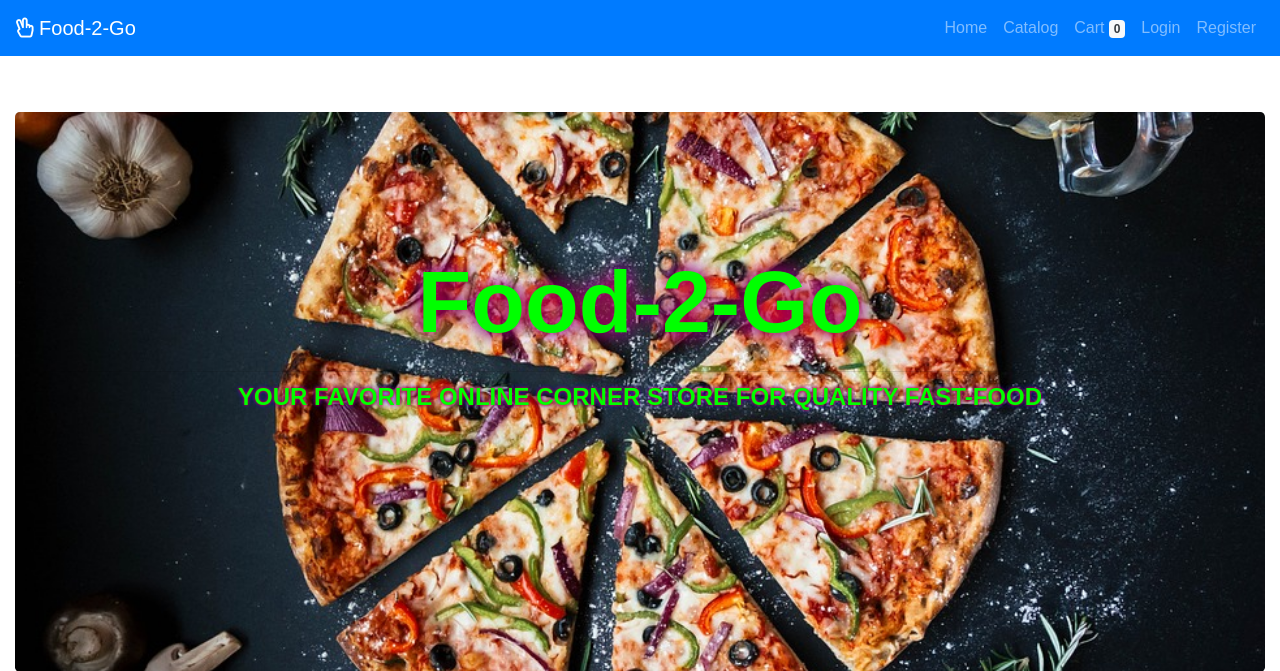
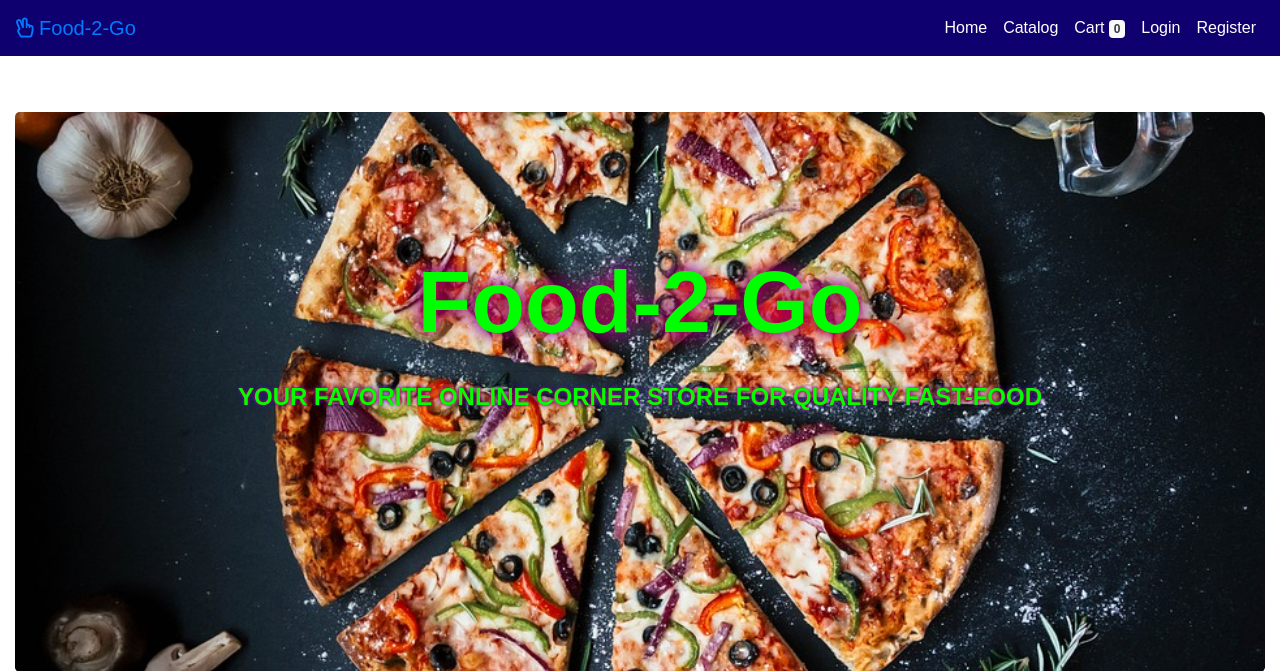
Before and after one commit to roycorado/foodtogo, a PHP site: page /app/views/home.php in a window 1280 px wide. Shown: the top 671 px of the page. Run offline with PHP 8.4, Linux system fonts and the light colour scheme; data that the repository does not hold is empty; some libraries are stand-ins or nearby versions.

Commit message:
minor update to css styling

```diff
--- a/app/assets/css/style.css
+++ b/app/assets/css/style.css
@@ -7,10 +7,6 @@
 }
 
 
-.card-img-top {
-    height: 130px;
-    object-fit: cover;
-}
 
 /*jumbotron styling*/
 .jumbotroncss {
@@ -87,7 +83,6 @@
 
 
 
-
 .card-img-top {
     height: 130px;
     object-fit: cover;
--- a/app/partials/header.php
+++ b/app/partials/header.php
@@ -1,4 +1,4 @@
-<nav class="navbar navbar-expand-lg navbar-dark bg-primary">
+<nav class="navbar navbar-default navbar-expand-lg ">
 		<a class="navbar-brand" href="#">
 			<i class="far fa-hand-peace"></i> Food-2-Go
 		</a>
```
